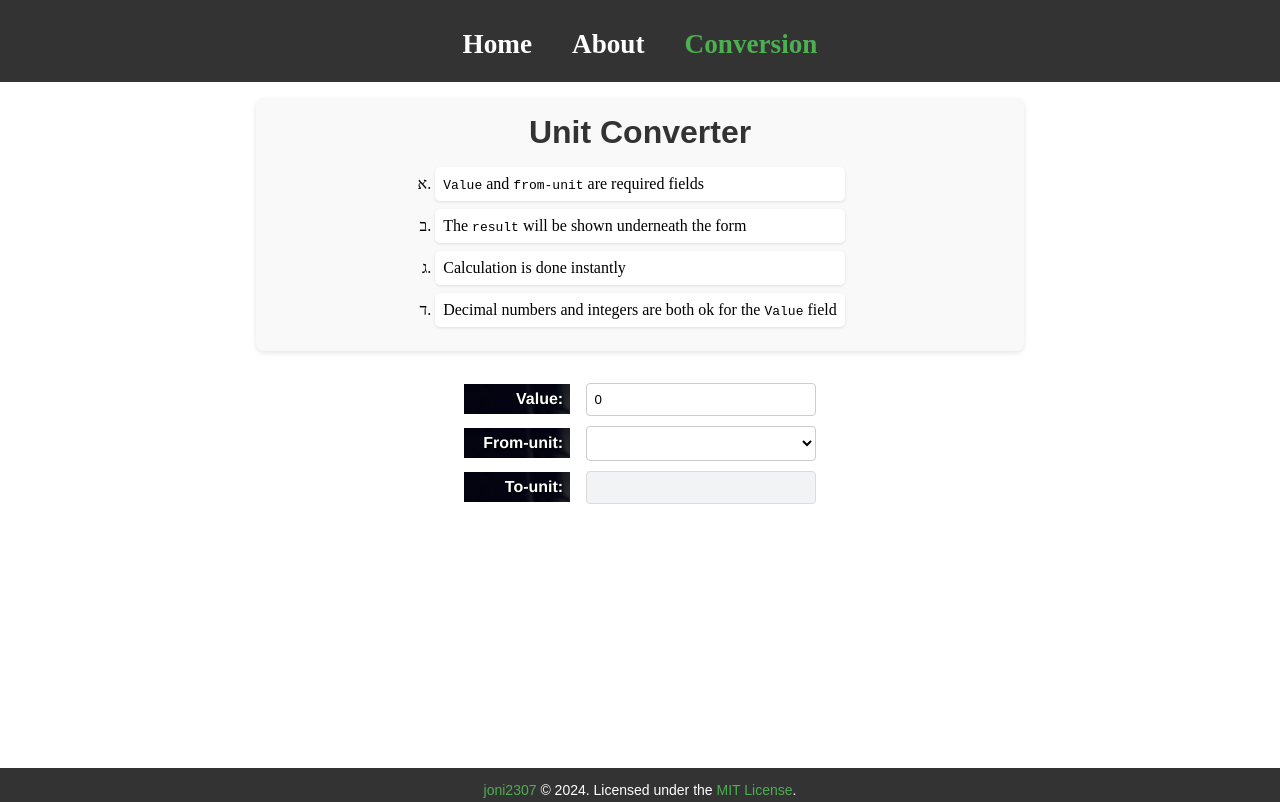
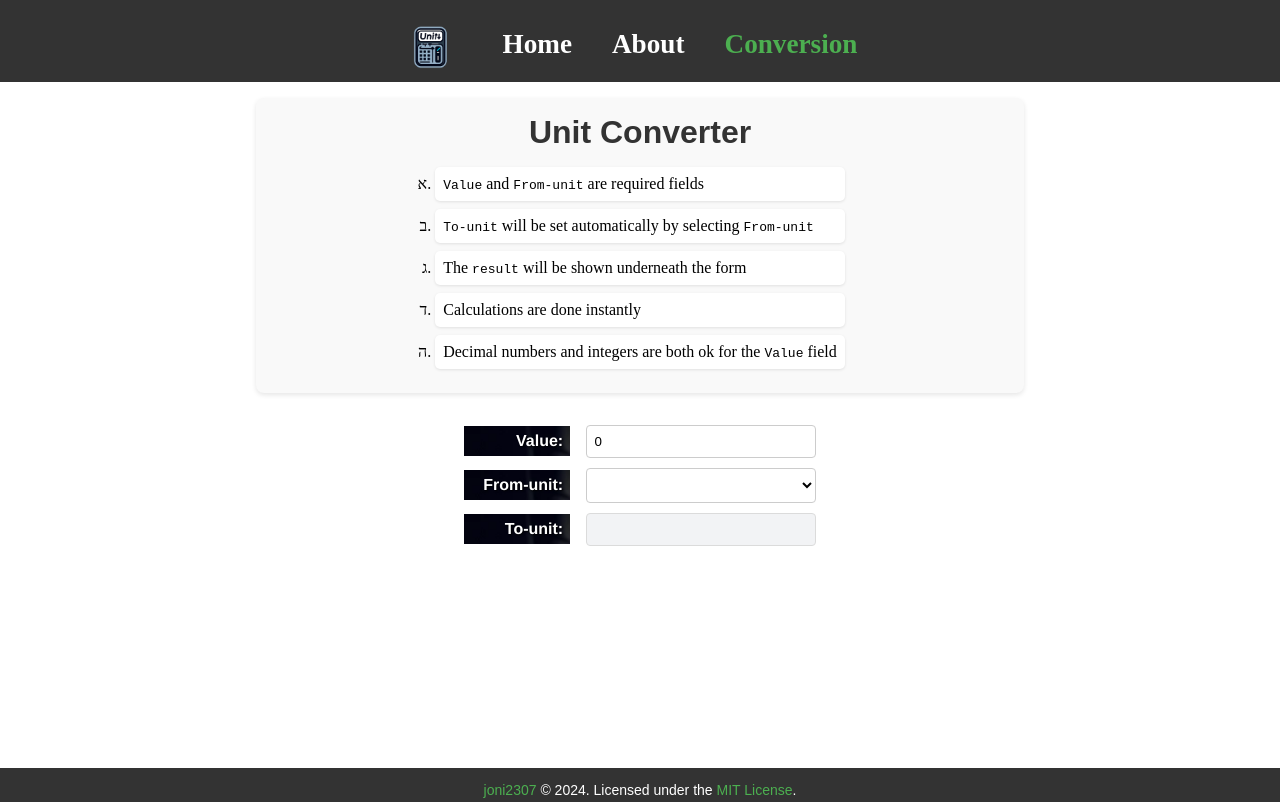
Before and after one commit to Fa-collab1/ts-angular-conversion-app, an Angular app: page /conversion in a window 1280 px wide. Built offline with nearby package versions, Linux system fonts and the light colour scheme.

Commit message:
logo and favicon and minor scss changes

```diff
--- a/src/app/navigation/navigation.component.html
+++ b/src/app/navigation/navigation.component.html
@@ -1,5 +1,7 @@
 <nav>
+
   <ul>
+    <a routerLink="/home"><img src="assets/logo_.png" alt="logo ConversionApp" title="logoConversionApp"></a>
     <li id="homelink" routerLinkActive="active-link"><a routerLink="/home">Home</a></li>
     <li id="aboutlink" routerLinkActive="active-link"><a routerLink="/about">About</a></li>
     <li id="conversionlink" routerLinkActive="active-link"><a routerLink="/conversion">Conversion</a></li>
--- a/src/app/navigation/navigation.component.scss
+++ b/src/app/navigation/navigation.component.scss
@@ -6,8 +6,16 @@ nav {
   padding-top: 0.7em;
   font-size: 1.7em;
 
+
   @media (max-width: 600px) {
     font-size: 1em;
+}
+
+img {
+  height: 2em;
+  vertical-align: middle;
+  margin: 0;
+  margin-right: 2vw;
 }
 
 
--- a/src/app/pages/conversion/conversion.component.html
+++ b/src/app/pages/conversion/conversion.component.html
@@ -1,9 +1,10 @@
 <div class="main-content">
   <h1>Unit Converter</h1>
   <ul>
-    <li><code>Value</code> and <code>from-unit</code> are required fields</li>
+    <li><code>Value</code> and <code>From-unit</code> are required fields</li>
+    <li><code>To-unit</code> will be set automatically by selecting <code>From-unit</code></li>
     <li>The <code>result</code> will be shown underneath the form</li>
-    <li>Calculation is done instantly</li>
+    <li>Calculations are done instantly</li>
     <li>Decimal numbers and integers are both ok for the <code>Value</code> field</li>
 </ul>
 
--- a/src/styles.scss
+++ b/src/styles.scss
@@ -4,6 +4,10 @@ body {
   box-sizing: border-box;
   margin: 0;
   padding: 0;
+}
+
+html {
+  overflow-y: scroll; // Always show the vertical scrollbar so that the layout does not shift for the menu etc. when navigating between pages
 }
 
 
```
Also changed, not shown: src/assets/logo_.png (added).
